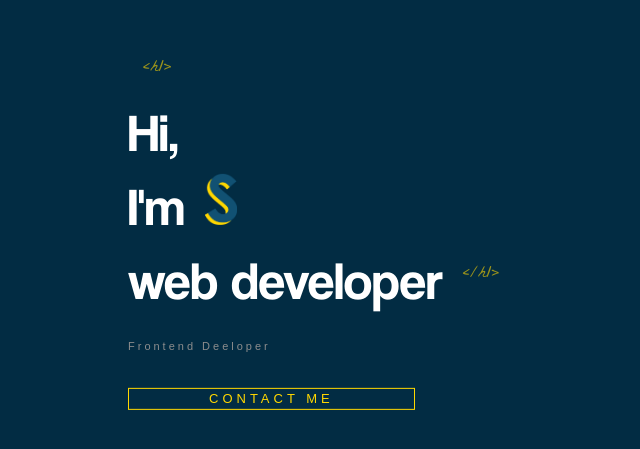
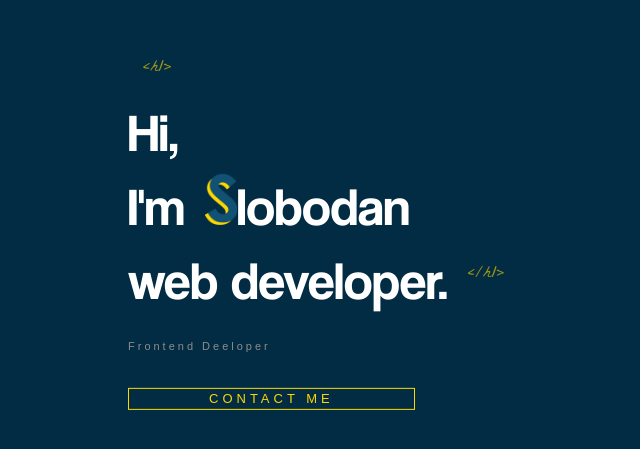
Before and after one commit to KeiranBrown1301/keiran-portfolio-react, a React (Create React App) app: page / in a window 1280 px wide. Shown: the part 147-596 px from the top of the page, without its empty margins (0-640 px from the left). Built offline with nearby package versions, Linux system fonts and the light colour scheme.

Commit message:
animated letters added for jobArray

```diff
--- a/src/components/AnimatedLetters/AnimatedLetters.js
+++ b/src/components/AnimatedLetters/AnimatedLetters.js
@@ -5,11 +5,11 @@ function AnimatedLetters({ letterClass, strArray, idx }) {
   return (
     <span>
       {
-        strArray.map((char, i) => {
+        strArray.map((char, i) => (
           <span key={char + i} className={`${letterClass} _${i + idx}`}>
             {char}
           </span>
-        })
+        ))
       }
     </span>
   )
--- a/src/components/Home/Home.js
+++ b/src/components/Home/Home.js
@@ -6,7 +6,7 @@ import { useState } from 'react'
 import AnimatedLetters from '../AnimatedLetters/AnimatedLetters'
 
 function Home() {
-  const {letterClass, setLetterClass} = useState('text-animate')
+  const [letterClass, setLetterClass] = useState('text-animate')
   const nameArray = ['l', 'o', 'b', 'o', 'd', 'a', 'n']
   const jobArray = ['w', 'e', 'b', ' ', 'd', 'e', 'v', 'e', 'l', 'o', 'p', 'e', 'r', '.']
 
@@ -19,10 +19,13 @@ function Home() {
           <AnimatedLetters
             letterClass={letterClass}
             strArray={nameArray}
-            idx={15}
-            />
+            idx={15} />
           <br />
-          web developer
+          <AnimatedLetters
+            letterClass={letterClass}
+            strArray={jobArray}
+            idx={22}
+          />
         </h1>
         <h2>Frontend Deeloper</h2>
         <Link to="/contact" className='flat-button'>CONTACT ME</Link>
```
